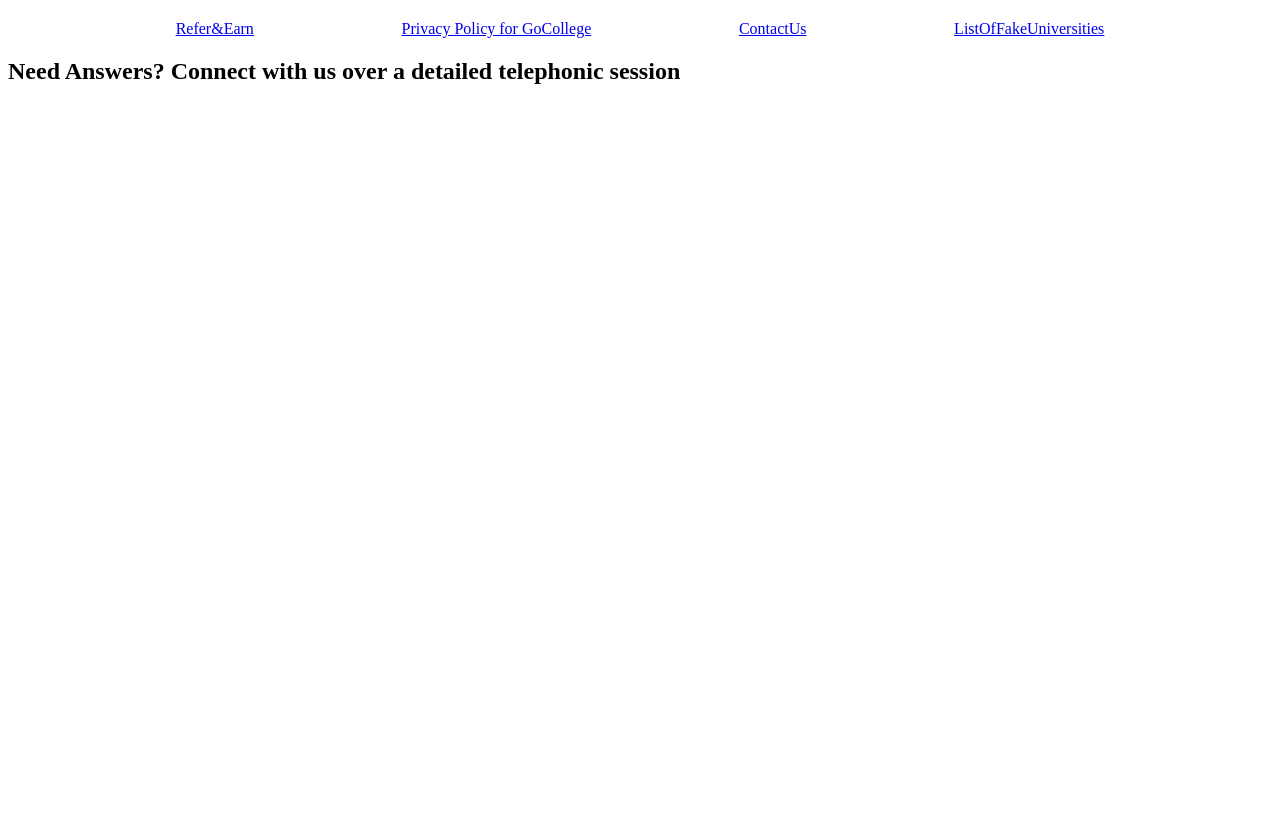
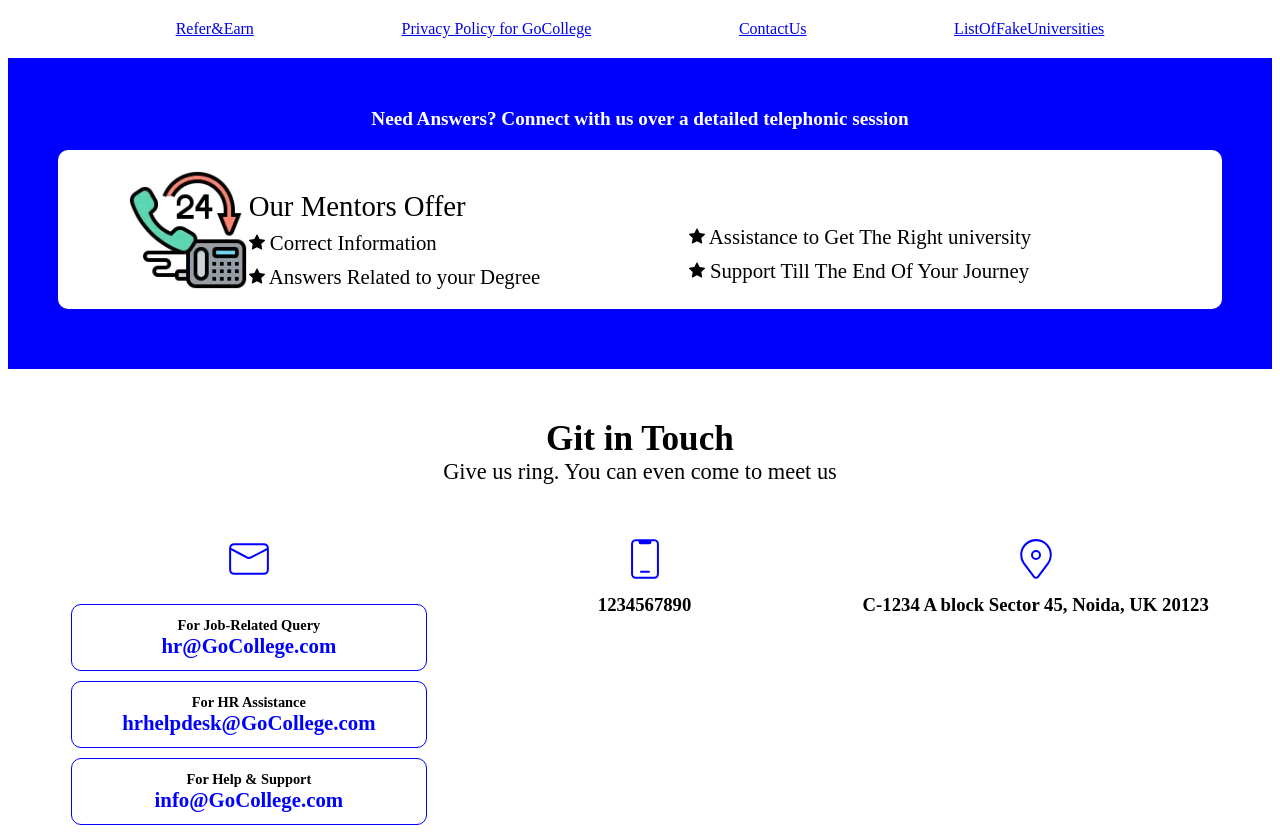
Before and after one commit to ManishChand349/demo, a React (Vite) app: page /contactus in a window 1280 px wide. Before the commit the page ends 800 px from the top, so only its background shows below. Built offline with nearby package versions, Linux system fonts and the light colour scheme.

Commit message:
adding contact page

```diff
--- a/src/components/ContactUs.jsx
+++ b/src/components/ContactUs.jsx
@@ -1,19 +1,96 @@
 import React from "react";
 import styled from "styled-components";
 import phone from "../assets/Contact-img/24-hours.webp";
+import { BsFillStarFill } from "react-icons/bs";
+import { CiMail, CiMobile3, CiLocationOn } from "react-icons/ci";
 
 export const ContactUs = () => {
   return (
     <>
       <Main>
-        <section className="banner">
-          <div className="banner-div">
-            <h2>
+        <div>
+          <section className="banner">
+            <h1 className="main-heading">
               Need Answers? Connect with us over a detailed telephonic session
-            </h2>
+            </h1>
+            <div className="inner-banner">
+              <div>
+                <img className="phone-img" src={phone} alt="" />
+              </div>
+              <div className="box-2">
+                <div className="col-1">
+                  <h1>Our Mentors Offer</h1>
+                  <p>
+                    {" "}
+                    <span className="star">
+                      <BsFillStarFill />
+                    </span>{" "}
+                    Correct Information
+                  </p>
+                  <p>
+                    <span className="star">
+                      <BsFillStarFill />
+                    </span>{" "}
+                    Answers Related to your Degree
+                  </p>
+                </div>
+                <div className="col-2">
+                  <p className="col-3">
+                    {" "}
+                    <span className="star">
+                      <BsFillStarFill />
+                    </span>{" "}
+                    Assistance to Get The Right university
+                  </p>
+                  <p>
+                    {" "}
+                    <span className="star">
+                      <BsFillStarFill />
+                    </span>{" "}
+                    Support Till The End Of Your Journey
+                  </p>
+                </div>
+              </div>
+            </div>
+          </section>
 
-          </div>
-        </section>
+          <section className="section-get-in">
+            <h1 className="heading-get-in">Git in Touch</h1>
+            <p className="para">Give us ring. You can even come to meet us</p>
+            <div className="contact-info">
+              <div className="mail">
+                <span className="icons">
+                  <CiMail />
+                </span>
+
+                <div className="box-4">
+                  <h4> For Job-Related Query</h4>
+                  <h2>hr@GoCollege.com</h2>
+                </div>
+                <div className="box-4">
+                  <h4> For HR Assistance</h4>
+                  <h2>hrhelpdesk@GoCollege.com</h2>
+                </div>
+                <div className="box-4">
+                  <h4> For Help & Support</h4>
+                  <h2>info@GoCollege.com</h2>
+                </div>
+              </div>
+              <div className="phone">
+                <span className="icons">
+                  <CiMobile3 />
+                </span>
+                <h3>1234567890</h3>
+              </div>
+              <div className="location">
+                <span className="icons">
+                  <CiLocationOn />
+                </span>
+                <h3>C-1234 A block Sector 45, Noida, UK 20123</h3>
+              </div>
+            </div>
+          </section>
+        </div>
       </Main>
     </>
   );
@@ -21,5 +98,98 @@ export const ContactUs = () => {
 
 const Main = styled.div`
 
+        *{padding: 0;
+          margin: 0;
 
+        }
+        .banner{
+          background-color: blue;
+          padding-bottom: 10px;
+        }
+        .inner-banner{
+          display: grid;
+          grid-template-columns: 10% 80%;
+           margin: 20px 50px;
+          background-color: #fff;
+          border-radius: 10px;
+          padding: 10px 0;
+          margin-bottom: 50px;
+        }
+
+        .main-heading{
+          color: #fff;
+          text-align: center;
+          padding-top: 50px;
+          font-size: 1.2rem;
+        }
+        .phone-img{
+          width: 120px;
+          padding-top: 10px;
+          padding-left: 70px;
+        }
+        .box-2{
+          display: flex;
+          justify-content: space-around;
+        }
+        .col-1 , .col-2{
+          margin-top: 30px;
+        }
+        .col-1 >h1{
+          margin-bottom: 8px;
+          font-weight: 510;
+          font-size: 1.8rem;
+        }
+        .col-1 >p , .col-2 > p{
+          font-size: 1.3rem;
+          margin-bottom: 10px;
+        }
+        .col-3{
+          margin-top: 35px;
+        }
+        .star{
+          font-size: 1rem;
+          margin-top: 20px !important;
+        }
+          .section-get-in{
+            max-width: 90%;
+            margin: auto;
+           }
+          .heading-get-in{
+            margin-top: 50px;
+            text-align: center;
+            font-size: 2.2rem;
+          }
+         .para{
+          text-align: center;
+          font-size: 1.4rem;
+          margin-bottom: 50px;
+         }
+         .contact-info{
+          display: flex;
+          justify-content: space-between;
+
+         }
+         .icons{
+          font-size: 3rem;
+           color: blue;
+
+         }
+         .phone ,.location , .mail{
+          text-align: center;
+         }
+         .box-4{
+          border: 1px solid blue;
+          text-align: center;
+          margin-top: 10px;
+          padding: 12px 50px;
+          border-radius: 10px;
+         }
+         h4{
+          font-size: 0.9rem;
+         }
+         h2{
+          font-size: 1.3rem;
+          color: blue;
+          font-weight: 900;
+         }
        `;
```
